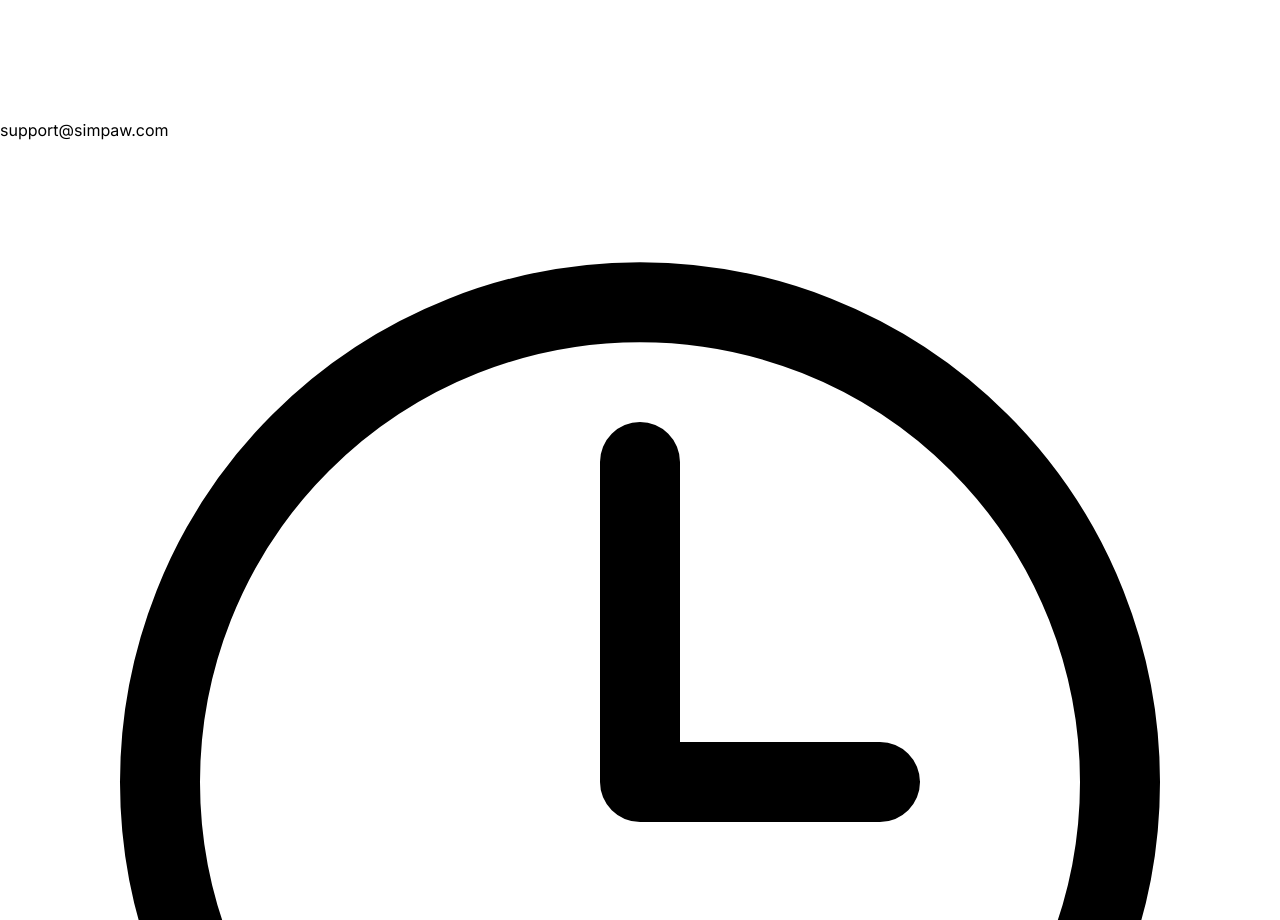
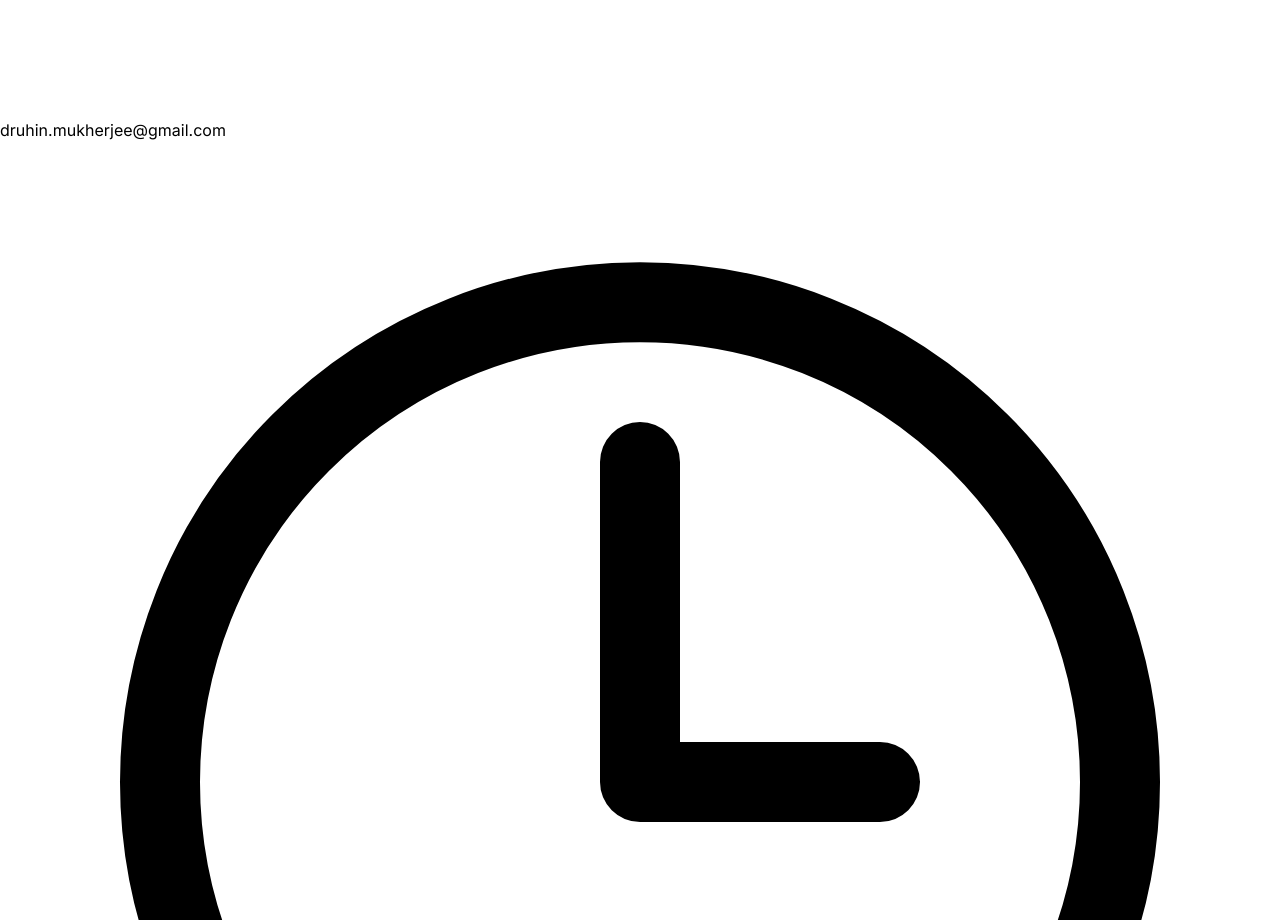
Before and after one commit to DruhinM/simpaw, a Next.js app: page /contact in a window 1280 px wide. Shown: the part 4300-5220 px from the top of the page. Built offline with nearby package versions, Linux system fonts and the light colour scheme.

Commit message:
Email changed

```diff
--- a/src/app/contact/page.tsx
+++ b/src/app/contact/page.tsx
@@ -132,8 +132,8 @@ export default function ContactPage() {
                     <EnvelopeIcon className="h-7 w-6 text-gray-400" aria-hidden="true" />
                   </dt>
                   <dd>
-                    <a className="hover:text-gray-900" href="mailto:support@simpaw.com">
-                      support@simpaw.com
+                    <a className="hover:text-gray-900" href="mailto:druhin.mukherjee@gmail.com">
+                      druhin.mukherjee@gmail.com
                     </a>
                   </dd>
                 </div>
--- a/src/app/donate/page.tsx
+++ b/src/app/donate/page.tsx
@@ -151,7 +151,7 @@ export default function DonatePage() {
                   ))}
                 </div>
                 <p className="mt-4 text-sm text-gray-600">
-                  After making your donation, please email us at support@simpaw.com with:
+                  After making your donation, please email us at druhin.mukherjee@gmail.com with:
                 </p>
                 <ul className="mt-2 text-sm text-gray-600 list-disc list-inside">
                   <li>Your name</li>
--- a/src/app/privacy-policy/page.tsx
+++ b/src/app/privacy-policy/page.tsx
@@ -67,7 +67,7 @@ export default function PrivacyPolicyPage() {
             <p className="text-gray-600 mb-4">
               If you have any questions about this Privacy Policy, please contact us at:
               <br />
-              Email: support@simpaw.com
+              Email: druhin.mukherjee@gmail.com
               <br />
               Address: [Your Business Address]
             </p>
--- a/src/app/refund-policy/page.tsx
+++ b/src/app/refund-policy/page.tsx
@@ -67,7 +67,7 @@ export default function RefundPolicyPage() {
             <p className="text-gray-600 mb-4">
               For refund requests or questions, contact us at:
               <br />
-              Email: support@simpaw.com
+              Email: druhin.mukherjee@gmail.com
               <br />
               Phone: [Your Phone Number]
               <br />
--- a/src/app/shipping-policy/page.tsx
+++ b/src/app/shipping-policy/page.tsx
@@ -83,7 +83,7 @@ export default function ShippingPolicyPage() {
             <p className="text-gray-600 mb-4">
               For questions about our digital services, contact us at:
               <br />
-              Email: support@simpaw.com
+              Email: admin@simpaw.in
               <br />
               Response Time: Within 24-48 hours
             </p>
--- a/src/app/terms/page.tsx
+++ b/src/app/terms/page.tsx
@@ -69,7 +69,7 @@ export default function TermsPage() {
             <p className="text-gray-600 mb-4">
               For questions about these terms, contact us at:
               <br />
-              Email: support@simpaw.com
+              Email: admin@simpaw.in
               <br />
               Address: [Your Business Address]
             </p>
```
